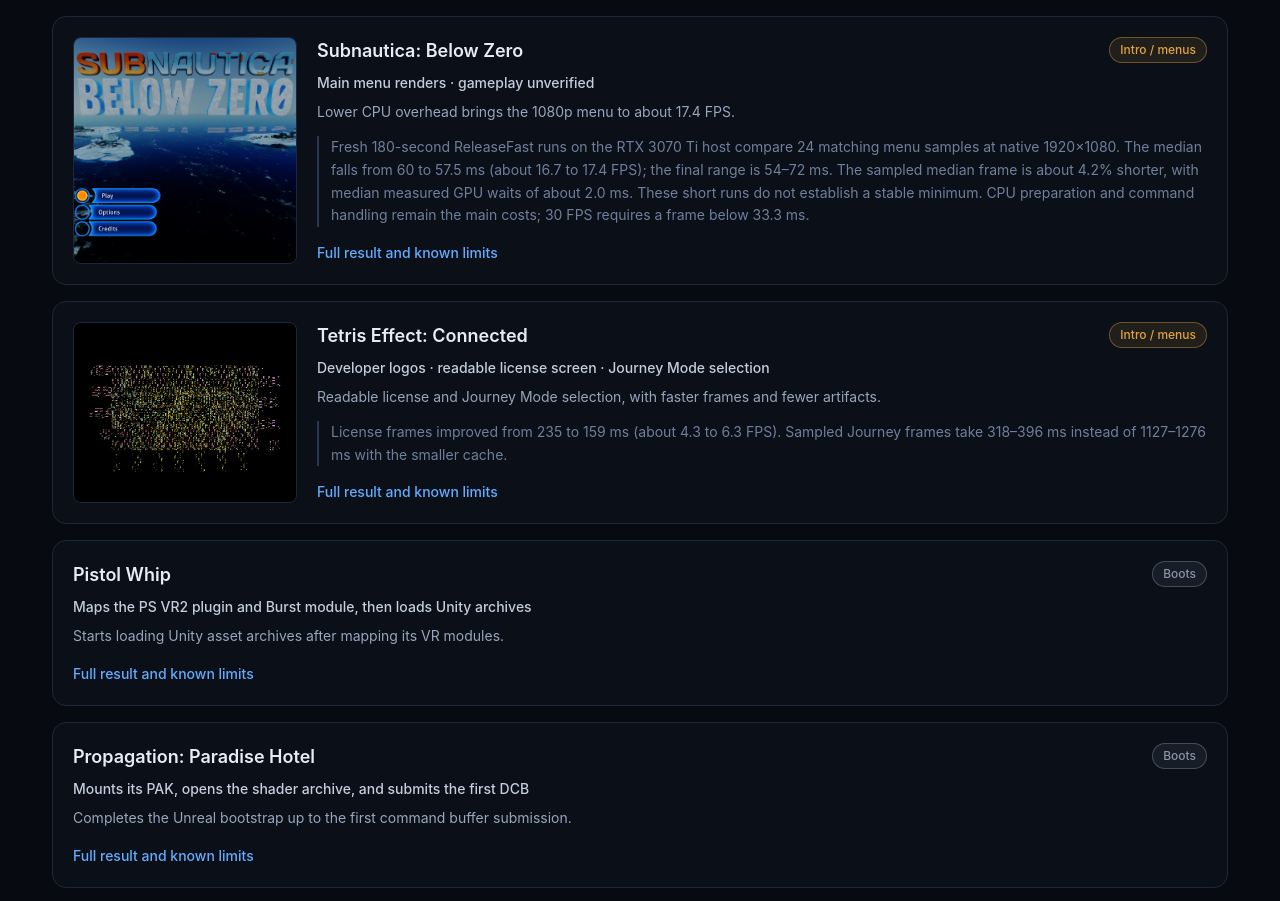
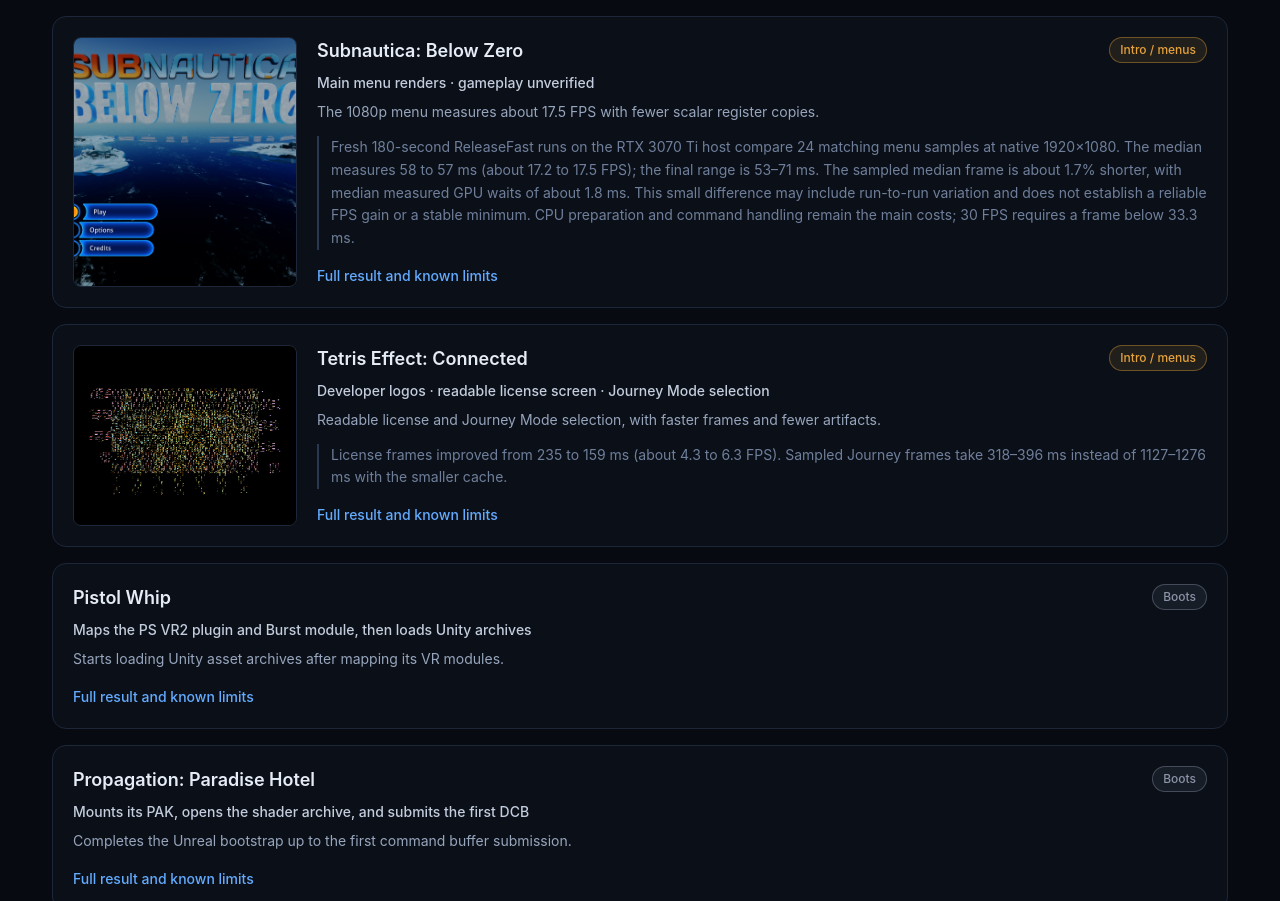
Before and after one commit to iStark/PS5PCEM.com, a Next.js app: page /compatibility in a window 1280 px wide. Shown: the part 3698-4599 px from the top of the page. Built offline with nearby package versions, Linux system fonts and the light colour scheme.

Commit message:
docs: record scalar register borrowing results and refresh capture

```diff
--- a/src/data/compatibility.ts
+++ b/src/data/compatibility.ts
@@ -73,13 +73,13 @@
     title: "Subnautica: Below Zero",
     tier: "intro",
     status: "Main menu renders · gameplay unverified",
-    headline: "Lower CPU overhead brings the 1080p menu to about 17.4 FPS.",
+    headline: "The 1080p menu measures about 17.5 FPS with fewer scalar register copies.",
     milestone:
-      "Rechecked on September 28, 2026 with PPSA02457 v1.022.125. Enter opens Play, Options and Credits over the animated ocean scene. The default 1920×1080 setting reaches Unity's startup configuration without editing installed game files. The latest shared CPU optimization avoids unnecessary queue discovery during graphics submissions, building on the earlier index staging, scalar input and shader reuse work.",
+      "Rechecked on September 28, 2026 with PPSA02457 v1.022.125. Enter opens Play, Options and Credits over the animated ocean scene. The default 1920×1080 setting reaches Unity's startup configuration without editing installed game files. The latest shared CPU optimization lets resource resolvers borrow instruction-local scalar registers instead of copying whole snapshots. This builds on the earlier queue discovery, index staging and shader reuse changes.",
     notes:
       "Development-build result; the existing 0.3.2 download predates these fixes. The 30 FPS menu target remains unmet. Rendering artifacts and intermittent missing labels remain unresolved. No guest fault or device loss was reported in the measured runs; an earlier startup fault has not been isolated. Gameplay, audio correctness and longer-run stability are unverified. Other engines can still choose their own internal render resolution.",
     performance:
-      "Fresh 180-second ReleaseFast runs on the RTX 3070 Ti host compare 24 matching menu samples at native 1920×1080. The median falls from 60 to 57.5 ms (about 16.7 to 17.4 FPS); the final range is 54–72 ms. The sampled median frame is about 4.2% shorter, with median measured GPU waits of about 2.0 ms. These short runs do not establish a stable minimum. CPU preparation and command handling remain the main costs; 30 FPS requires a frame below 33.3 ms.",
+      "Fresh 180-second ReleaseFast runs on the RTX 3070 Ti host compare 24 matching menu samples at native 1920×1080. The median measures 58 to 57 ms (about 17.2 to 17.5 FPS); the final range is 53–71 ms. The sampled median frame is about 1.7% shorter, with median measured GPU waits of about 1.8 ms. This small difference may include run-to-run variation and does not establish a reliable FPS gain or a stable minimum. CPU preparation and command handling remain the main costs; 30 FPS requires a frame below 33.3 ms.",
     image: {
       src: "/images/subnautica-below-zero-menu.png",
       alt: "Subnautica Below Zero main menu showing Play, Options and Credits in PS5PCEM",
--- a/src/data/gallery.ts
+++ b/src/data/gallery.ts
@@ -17,7 +17,7 @@
     alt: "Subnautica Below Zero main menu showing Play, Options and Credits in PS5PCEM",
     title: "Subnautica: Below Zero — main menu",
     caption:
-      "PPSA02457 v1.022.125, September 28, 2026. Frame 512 from the final measured development run, captured at native 1920×1080 after reducing unnecessary queue checks. Enter opens Play, Options and Credits. Median menu performance is about 17.4 FPS; 30 FPS has not been reached. Rendering artifacts and intermittent missing labels remain unresolved. Gameplay is unverified.",
+      "PPSA02457 v1.022.125, September 28, 2026. Frame 512 from the final measured development run, captured at native 1920×1080 after removing repeated scalar register copies. Enter opens Play, Options and Credits. Median menu performance is about 17.5 FPS; 30 FPS has not been reached. Rendering artifacts and intermittent missing labels remain unresolved. Gameplay is unverified.",
   },
   {
     src: "/images/launcher-library.png",
```
Also changed, not shown: public/images/subnautica-below-zero-menu.png.
